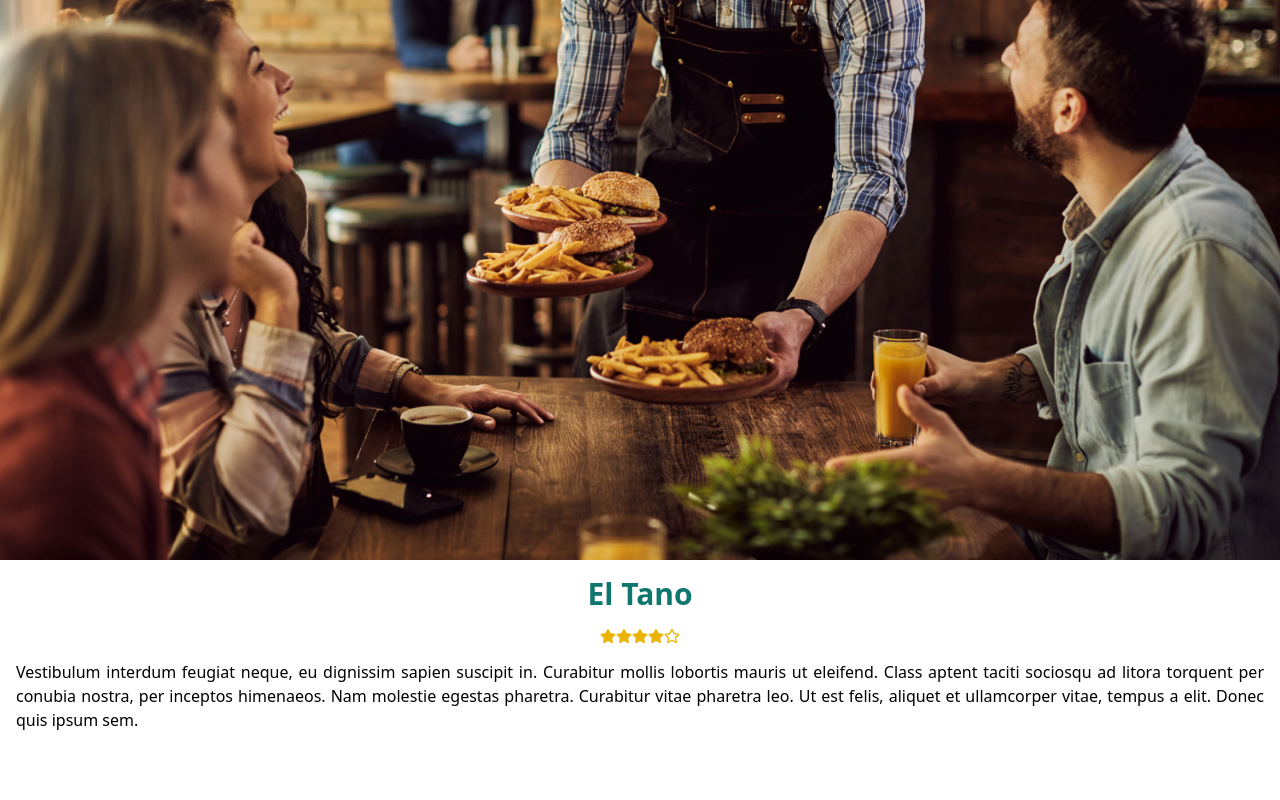
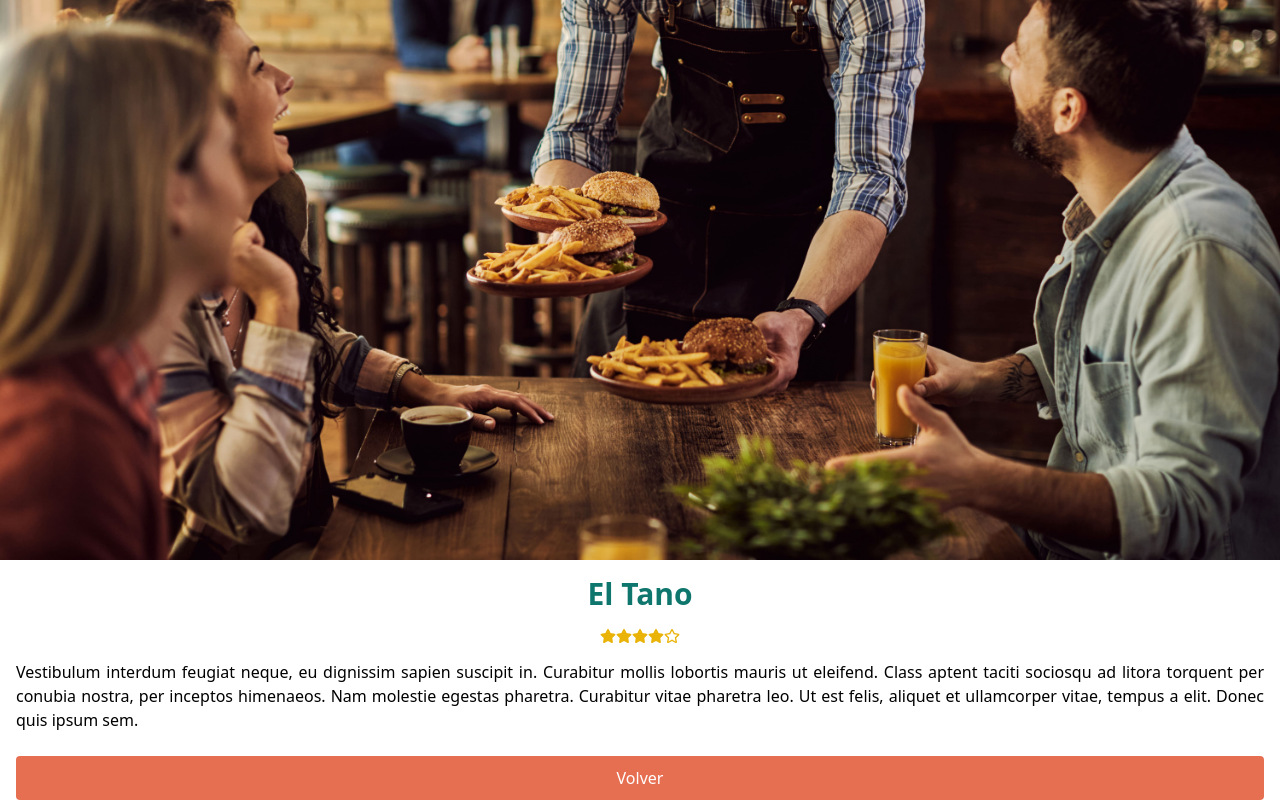
Before and after one commit to lcassettai/SeminarioFinal, a React (Create React App) app: page /restaurantes/1 in a window 1280 px wide. Shown: the part 341-1141 px from the top of the page. Before the commit the page ends 1073 px from the top, so only its background shows below. Built offline with nearby package versions, Linux system fonts and the light colour scheme.

Commit message:
Boton volver en restaurantes

```diff
--- a/src/views/restaurantes/Restaurante.jsx
+++ b/src/views/restaurantes/Restaurante.jsx
@@ -1,4 +1,4 @@
-import { useParams } from "react-router-dom";
+import { useParams, Link } from "react-router-dom";
 import NavMenu from "../../layout/NavMenu";
 import { listadoInicialRestaurantes } from '../../assets/datosPruebas'
 import Titulo from "../../components/Titulo";
@@ -22,6 +22,13 @@ const Restaurante = () => {
                 <div className="text-justify pt-4">
                     {restauranteSeleccionado[0].descripcion}
                 </div>
+                <br></br>
+
+                <Link to="/menuHome">
+                    <button className="button-lg-cancelar">
+                        Volver
+                    </button>
+                </Link>
         </div>
     </>
 }
```
